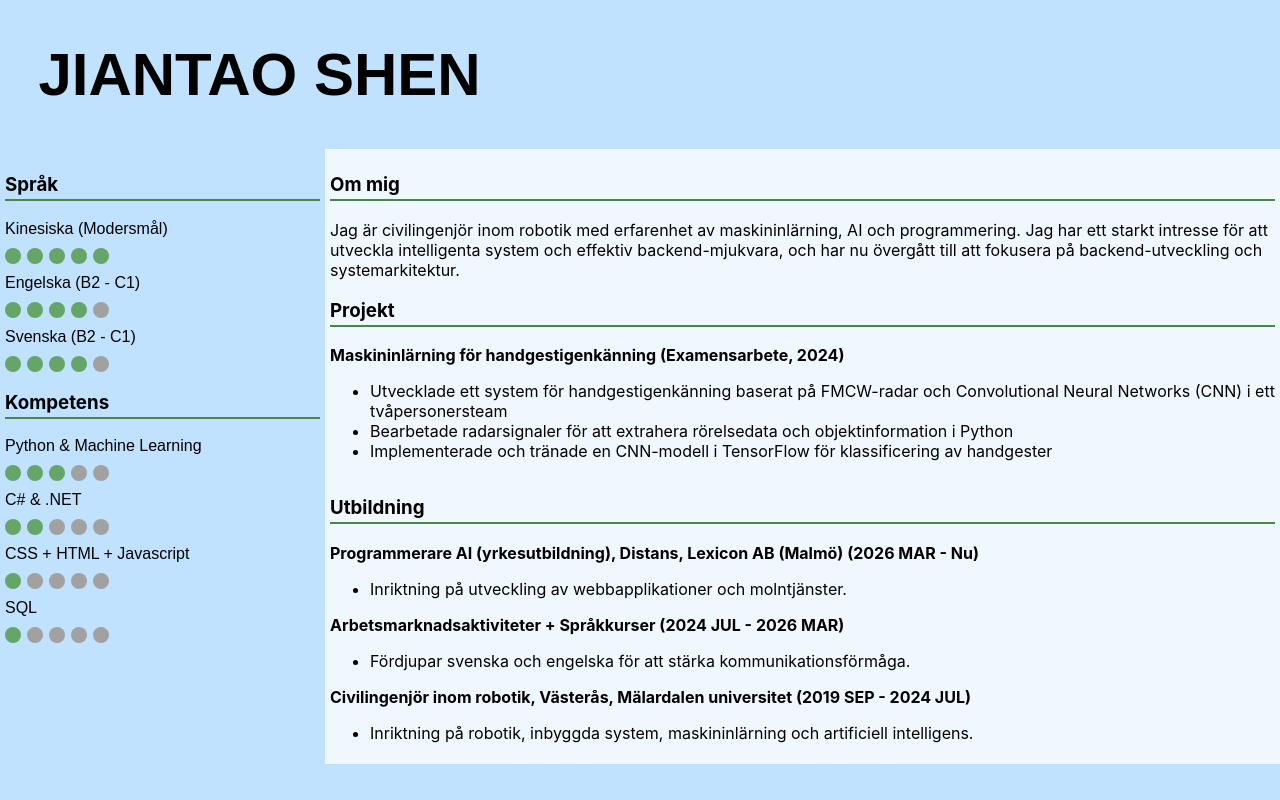
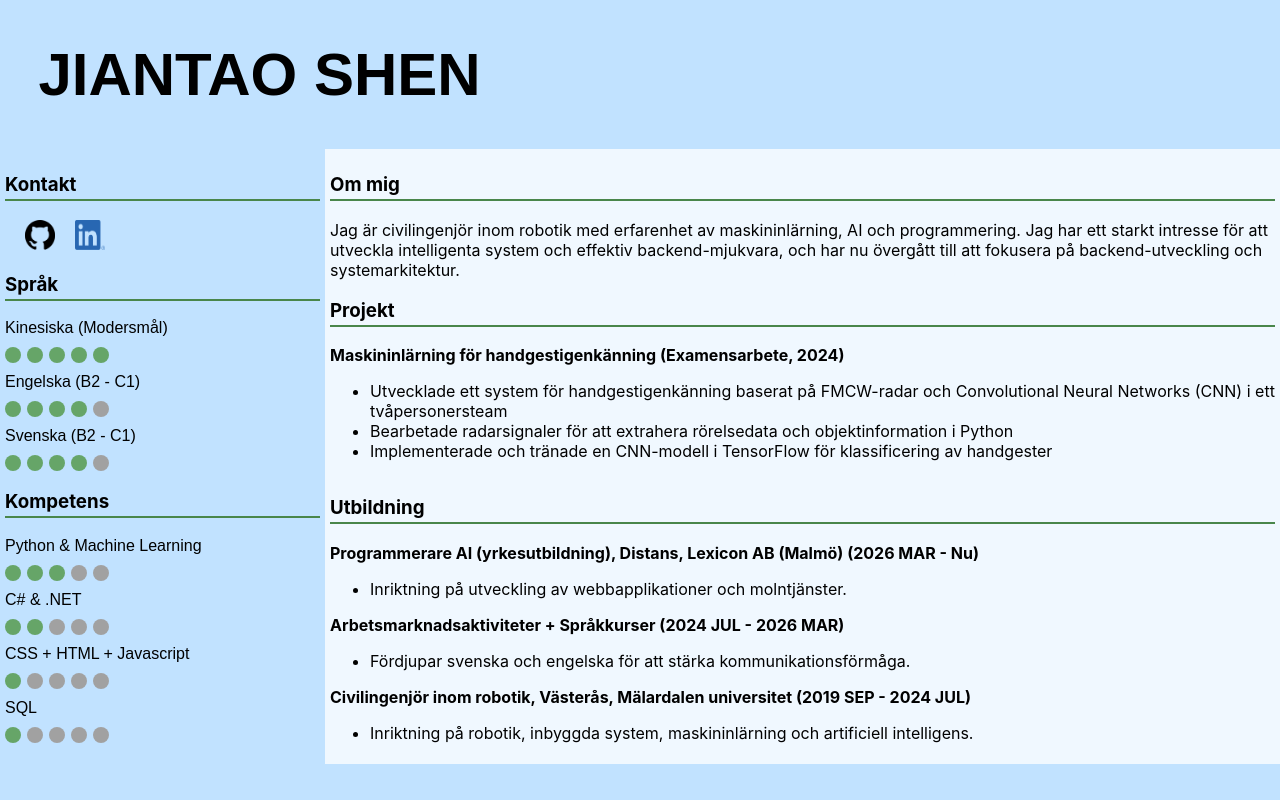
Before and after one commit to jiantaoshen/portfoilo, a React (Create React App) app: page / in a window 1280 px wide. Built offline with nearby package versions, Linux system fonts and the light colour scheme.

Commit message:
Add github and linkedin

```diff
--- a/src/App.css
+++ b/src/App.css
@@ -63,3 +63,9 @@
 p, h4{
   margin: 0;
 }
+
+.icons {
+  width: 30px;
+  height: 30px;
+  margin-left: 20px;
+}
--- a/src/App.jsx
+++ b/src/App.jsx
@@ -1,5 +1,7 @@
 import './App.css';
 import Circles from './circlesDisplay';
+import GitHubIcon from './images/GitHub_Invertocat_Black.png';
+import LinkedInIcon from './images/LI-In-Bug.png';
 
 function App() {
   const name = "JIANTAO SHEN";
@@ -13,6 +15,15 @@ function App() {
         <div className="flex-container">
            {/*  Left Box */}
             <div className="left">
+                <h3 className="title">Kontakt</h3>
+                <a href="https://github.com/jiantaoshen" target="_blank" rel="noopener noreferrer">
+                    <img src={GitHubIcon} alt="GitHub" className="icons"/>
+                </a>
+
+                <a href= "https://www.linkedin.com/in/jiantaoshen/" target="_blank" rel="noopener noreferrer">
+                    <img src={LinkedInIcon} alt="LinkedIn" className="icons"/>
+                </a>
+
                 <h3 className="title">Språk</h3>
                 <div className="skill">
                     <span>Kinesiska (Modersmål)</span>
```
Also changed, not shown: src/images/GitHub_Invertocat_Black.png (added), src/images/LI-In-Bug.png (added).
